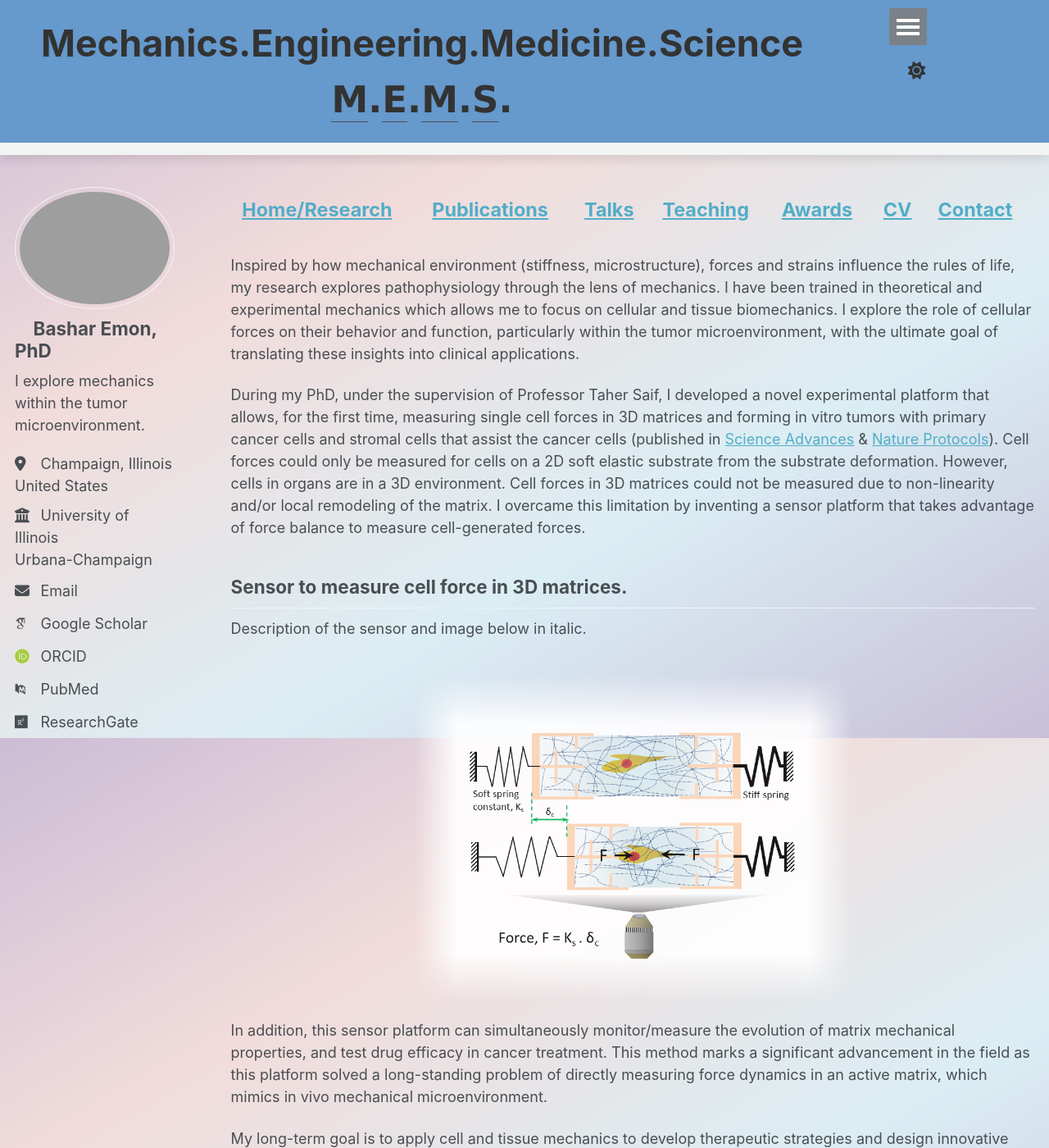
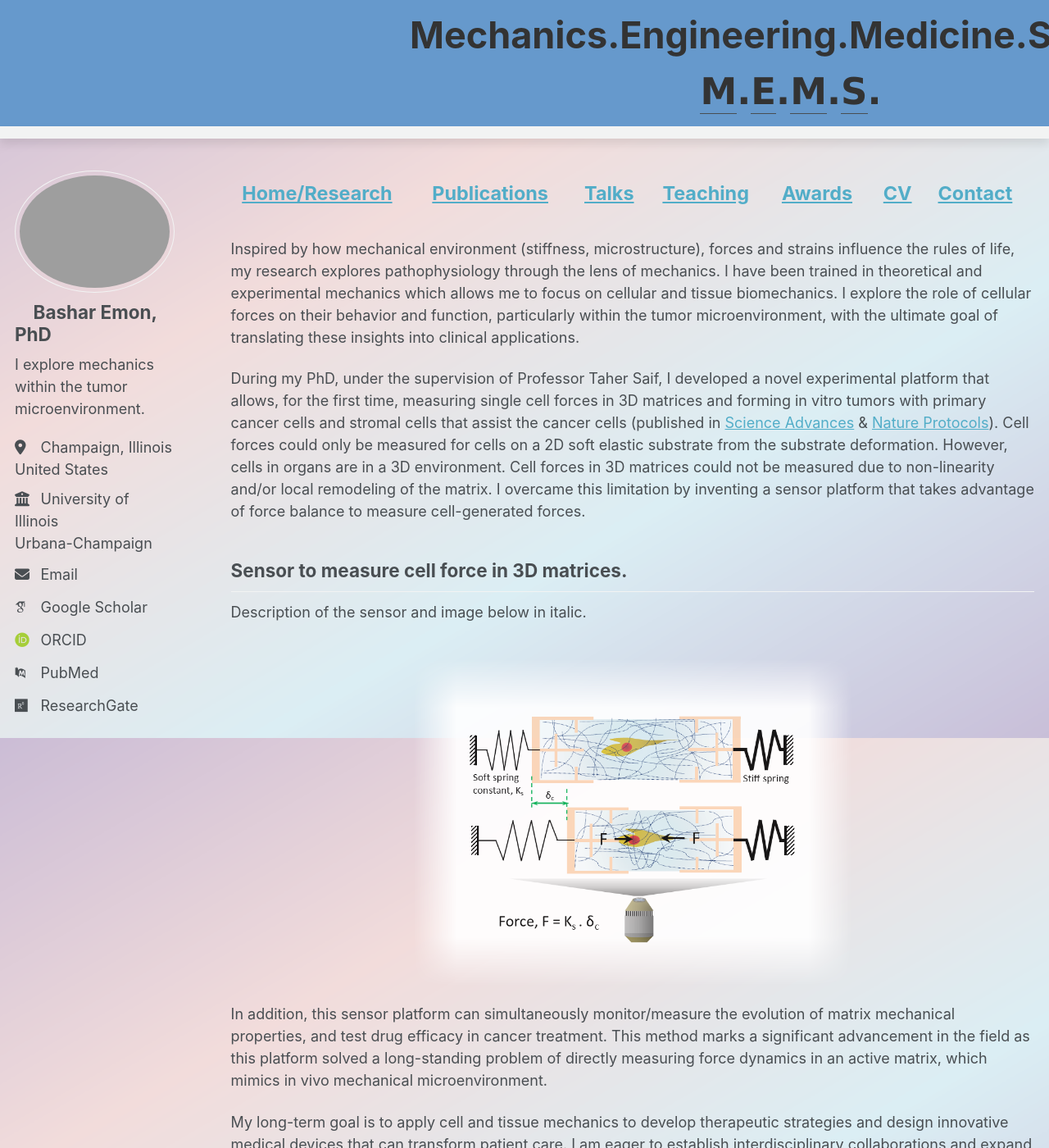
Before and after one commit to BasharEmon/BasharEmon.github.io, a Jekyll site: the page built from _pages/about.md, in a window 1280 px wide and 1400 px high. Shown: the whole window at 82% size. Built offline with Jekyll 4.4.1, drawn with Linux system fonts in a browser that asks for light colours; some web fonts are replaced.

Commit message:
Update _masthead.scss

```diff
--- a/_sass/layout/_masthead.scss
+++ b/_sass/layout/_masthead.scss
@@ -31,8 +31,8 @@
     display: flex;
     align-items: center;
     justify-content: space-between;
-    padding: 10px 1em;
-    padding-left: 50px;
+    //padding: 10px 1em;
+    padding-left: 500px;
     background-color: #6699cc;
     font-family: $sans-serif-narrow;
 
```
